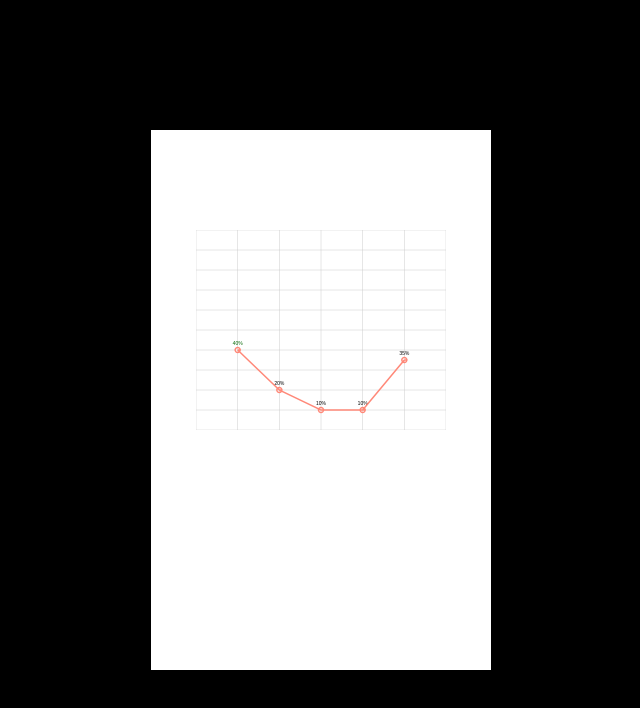
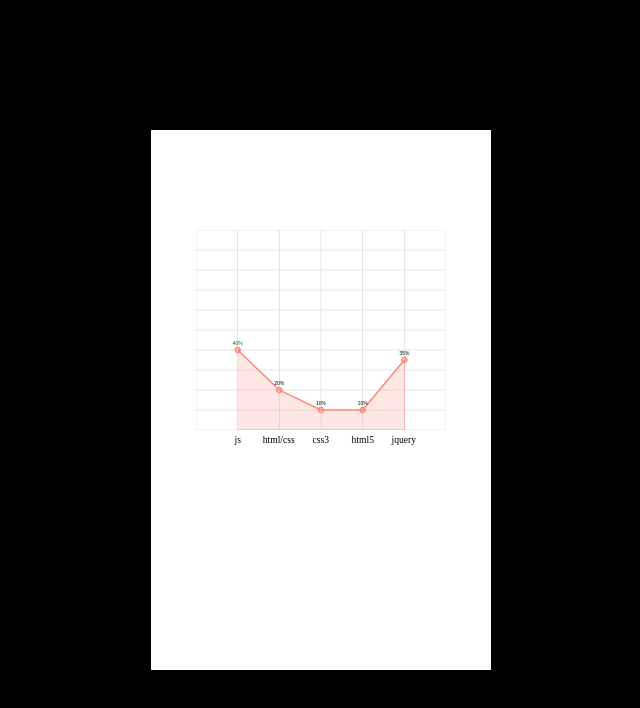
Before and after one commit to BETH-zhang/WebApp, a plain HTML site: page test/test-H5ComponentPolyline.html in a window 1280 px wide. Shown: the whole page, without its empty margins (319-959 px from the left). Drawn offline with Linux system fonts and the light colour scheme.

Commit message:
完成折线图组件

```diff
--- a/css/H5ComponentPolyline.css
+++ b/css/H5ComponentPolyline.css
@@ -11,3 +11,13 @@
 	width: 100%;
 	height: 100%;
 }
+
+.h5_component_polyline .text{
+	position: absolute;
+	font-size: 12px;
+	text-align: center;
+	bottom: -20px;
+	height: 20px;
+	line-height: 20px;
+	transform: scale(.8);
+}
--- a/js/H5ComponentPolyline.js
+++ b/js/H5ComponentPolyline.js
@@ -32,10 +32,19 @@ var H5ComponentPolyline = function(name, cfg){
 
 	// 垂直网格线(根据项目的个数去分)
 	step = cfg.data.length+1;
+	var text_w = w/step>>0;
 	for(var i = 0; i<step+1;i++){
 		var x = (w/step) * i;
 		ctx.moveTo(x, 0);
 		ctx.lineTo(x, h);
+
+		if(cfg.data[i]){
+			var text = $('<div class="text">');
+			text.text(cfg.data[i][0]);
+			text.css('width', text_w/2).css('left', x/2-text_w/4+text_w/2);
+
+			component.append(text);
+		}
 	}
 
 	ctx.stroke();
@@ -79,6 +88,15 @@ var H5ComponentPolyline = function(name, cfg){
 		ctx.lineTo(x, y);
 	}
 
+	ctx.stroke();
+	ctx.lineWidth = 1;
+	ctx.fillStyle = 'rgba(255, 135, 120, 0.2)';
+
+	// 绘制阴影
+	ctx.lineTo(x, h);
+	ctx.lineTo(row_w, h);
+	ctx.fill();
+
 	// 写数据
 	for(i in cfg.data){
 		var item = cfg.data[i];
@@ -88,6 +106,7 @@ var H5ComponentPolyline = function(name, cfg){
 		ctx.fillText(((item[1]*100) >> 0)+'%', x-10, y-10);
 	}
 
+
 	ctx.stroke();
 
 
--- a/test/test-H5ComponentPolyline.html
+++ b/test/test-H5ComponentPolyline.html
@@ -47,7 +47,7 @@
                 width: 500,
                 height: 400,
                 data: [
-                    ['javascript', .4, '#060'],
+                    ['js', .4, '#060'],
                     ['html/css', .2],
                     ['css3', .1],
                     ['html5', .1],
```
